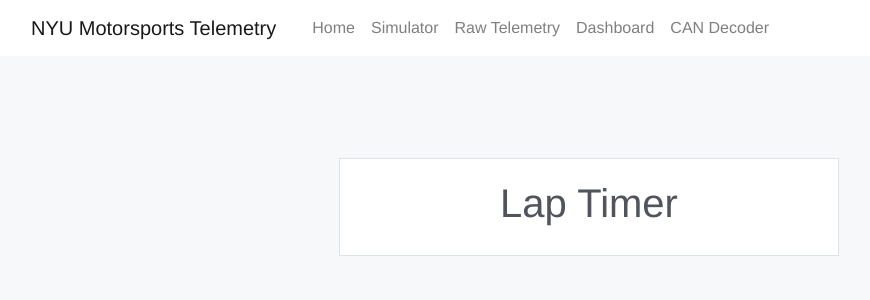
After one commit to mercury-telemetry/mercury-telemetry, a Django app: page /timer/ in a window 1280 px wide. The commit adds this page. Shown: the top 300 px of the page, without its empty margins (51-921 px from the left). Run offline with Django 3.2, Linux system fonts and the light colour scheme.

Commit message:
added base template page

```diff
--- /dev/null
+++ b/mercury/templates/timer.html
@@ -0,0 +1,18 @@
+{% load static %}
+<!DOCTYPE html>
+<html lang="en">
+    <head>
+        <meta charset="UTF-8">
+        <title>Mercury Lap Timer</title>
+        <!-- CSS -->
+        <link rel="stylesheet" type="text/css" href="{% static 'mercury/style.css' %}">
+    </head>
+    <body>
+        {% include 'banner.html' %}
+        <div id="grafana-base">
+            <div id="grafana-panel">
+                <h1>Lap Timer</h1>
+            </div>
+        </div>
+    </body>
+</html>
--- a/mercury/urls.py
+++ b/mercury/urls.py
@@ -1,5 +1,5 @@
 from django.urls import path
-from .views import simulator, views, dashboard, can
+from .views import simulator, views, dashboard, can, timer
 
 app_name = "mercury"
 urlpatterns = [
@@ -9,4 +9,5 @@ urlpatterns = [
     path("dashboard/", dashboard.DashboardView.as_view(), name="dashboard"),
     path("api/can/", can.post, name="can-api"),
     path("can/", can.CANUI.as_view(), name="can-ui"),
+    path("timer/", timer.TimerView.as_view(), name="timer"),
 ]
--- /dev/null
+++ b/mercury/views/timer.py
@@ -0,0 +1,6 @@
+from django.shortcuts import render
+from django.views.generic import TemplateView
+
+
+class TimerView(TemplateView):
+    template_name = "timer.html"
```
Also changed, not shown: mercury/templates/index.html (+6 -2 lines).
